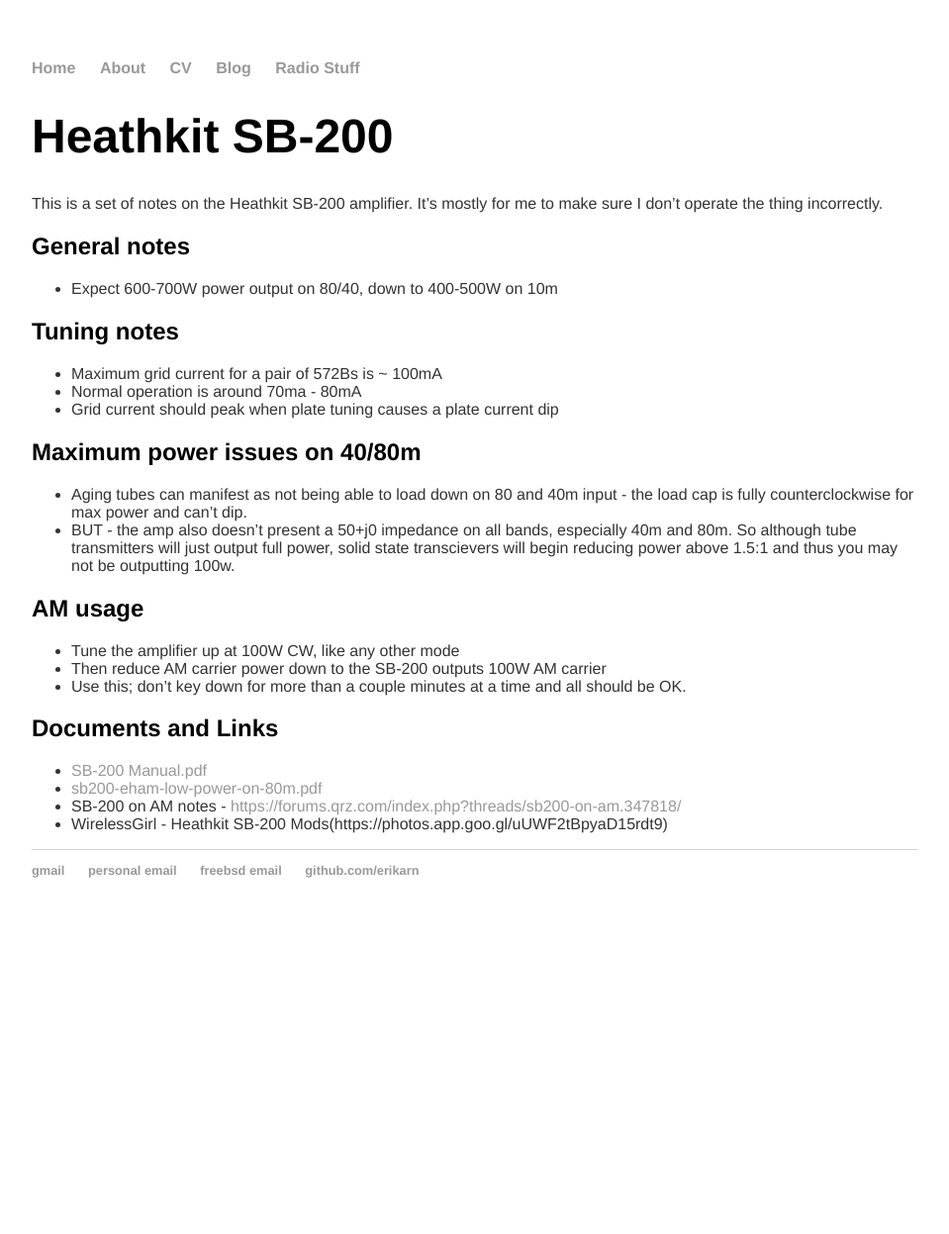
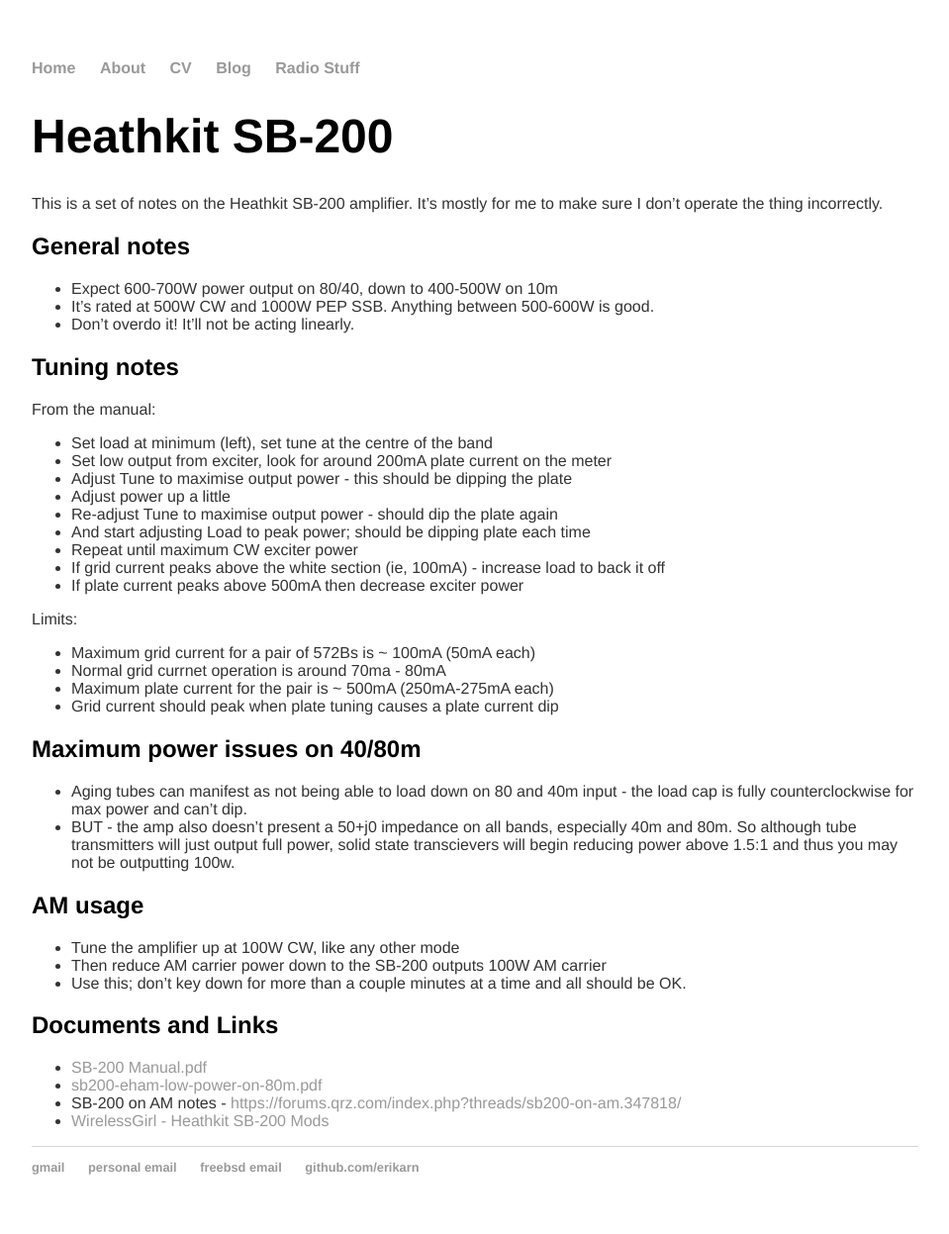
Before and after one commit to erikarn/erikarn.github.io, a Jekyll site: the page built from heathkit/SB-200/notes.md, in a window 1280 px wide. Shown: the whole page at 99% size, without its empty margins (160-1119 px from the left). Built offline with Jekyll 4.4.1, drawn with Linux system fonts in a browser that asks for light colours; before the commit the page ends 947 px from its top, so only the background shows below that.

Commit message:
Lots of local note updates

```diff
--- a/heathkit/SB-200/notes.md
+++ b/heathkit/SB-200/notes.md
@@ -12,11 +12,28 @@
 ## General notes
 
  * Expect 600-700W power output on 80/40, down to 400-500W on 10m
+ * It's rated at 500W CW and 1000W PEP SSB.  Anything between 500-600W is good.
+ * Don't overdo it! It'll not be acting linearly.
 
 ## Tuning notes
 
- * Maximum grid current for a pair of 572Bs is ~ 100mA
- * Normal operation is around 70ma - 80mA
+From the manual:
+
+ * Set load at minimum (left), set tune at the centre of the band
+ * Set low output from exciter, look for around 200mA plate current on the meter
+ * Adjust Tune to maximise output power - this should be dipping the plate
+ * Adjust power up a little
+ * Re-adjust Tune to maximise output power - should dip the plate again
+ * And start adjusting Load to peak power; should be dipping plate each time
+ * Repeat until maximum CW exciter power
+ * If grid current peaks above the white section (ie, 100mA) - increase load to back it off
+ * If plate current peaks above 500mA then decrease exciter power
+
+Limits:
+
+ * Maximum grid current for a pair of 572Bs is ~ 100mA (50mA each)
+ * Normal grid currnet operation is around 70ma - 80mA
+ * Maximum plate current for the pair is ~ 500mA (250mA-275mA each)
  * Grid current should peak when plate tuning causes a plate current dip
 
 ## Maximum power issues on 40/80m
@@ -41,4 +58,4 @@
  * [SB-200 Manual.pdf](SB-200 Manual.pdf)
  * [sb200-eham-low-power-on-80m.pdf](sb200-eham-low-power-on-80m.pdf)
  * SB-200 on AM notes - [https://forums.qrz.com/index.php?threads/sb200-on-am.347818/](https://forums.qrz.com/index.php?threads/sb200-on-am.347818/)
- * WirelessGirl - Heathkit SB-200 Mods(https://photos.app.goo.gl/uUWF2tBpyaD15rdt9)
+ * [WirelessGirl - Heathkit SB-200 Mods](http://www.wirelessgirl.net/Projects/Heathkit-SB200-Mods/)
```
